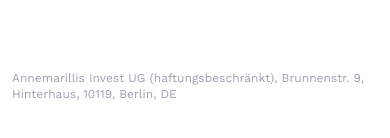
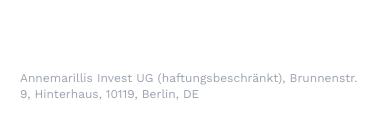
Before and after one commit to arsenyan/annemarilis-invest-web, a Next.js app: page / in a window 390 px wide. Shown: the part 3599-3737 px from the top of the page. Built offline with nearby package versions, Linux system fonts and the light colour scheme.

Commit message:
Update Footer.tsx

```diff
--- a/app/components/widgets/Footer.tsx
+++ b/app/components/widgets/Footer.tsx
@@ -2,7 +2,7 @@
 
 export default function Footer() {
    return (
-      <header className="mt-20 pb-10 pr-3 pl-3 lg:pr-10 lg:pl-10 md:pl-10 md:pr-10 flex justify-center">
+      <header className="mt-20 pb-10 pr-5 pl-5 lg:pr-10 lg:pl-10 md:pl-10 md:pr-10 flex justify-center">
          <p className="text-xs text-gray-400">Annemarillis Invest UG (haftungsbeschränkt), Brunnenstr. 9, Hinterhaus, 10119, Berlin, DE</p>
       </header>
    )
```
